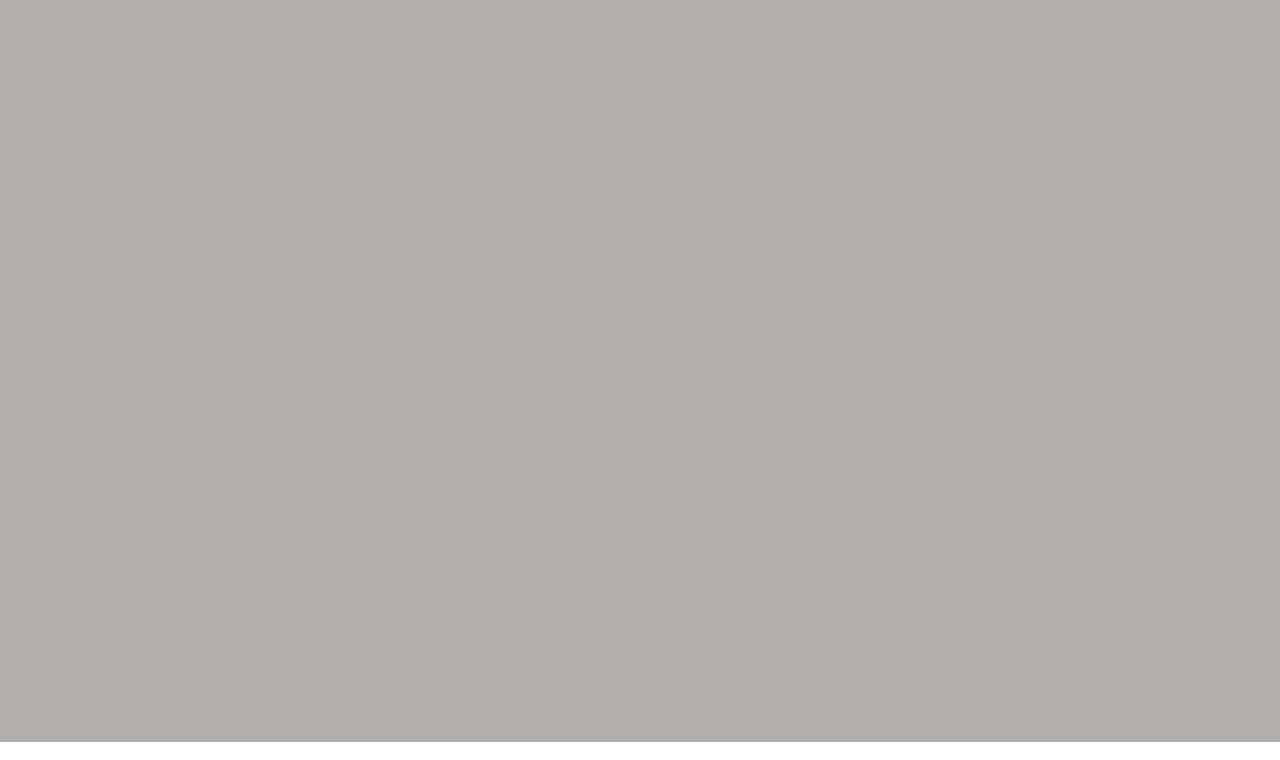
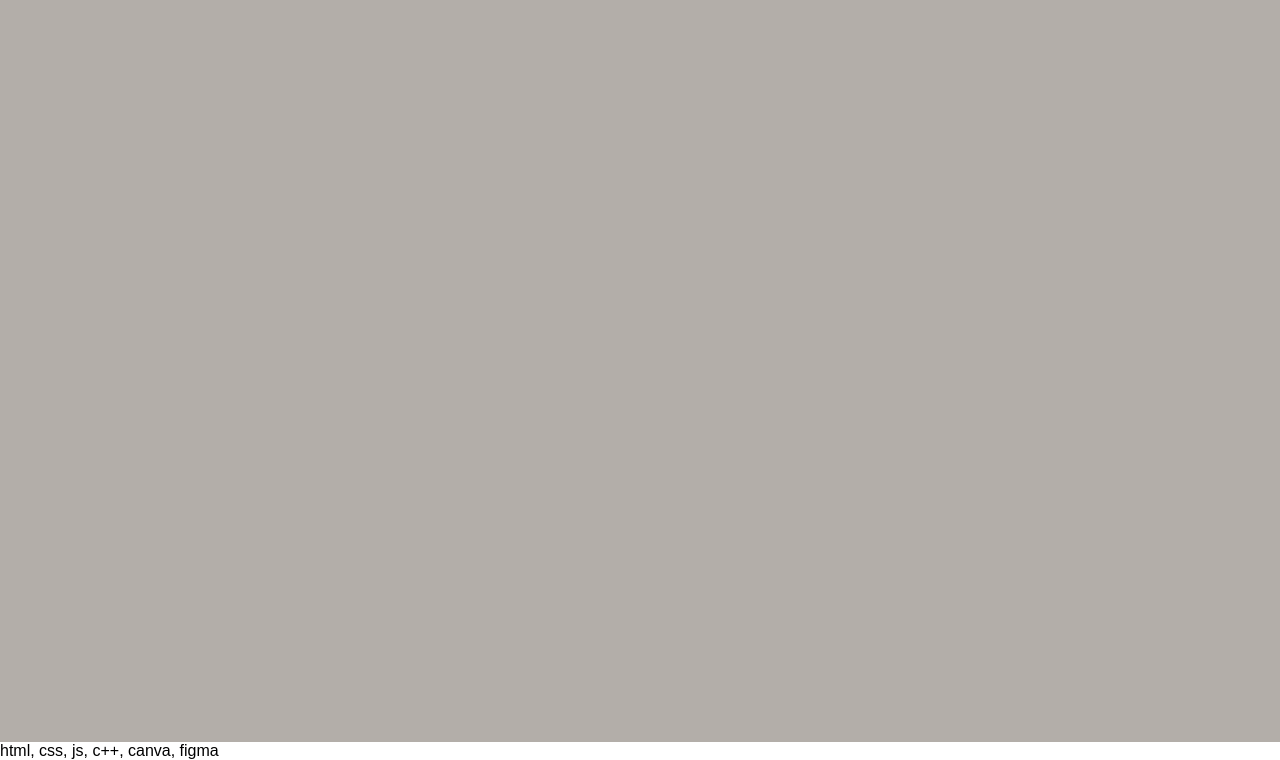
Before and after one commit to Kannikakr/Portfolio, a plain HTML site: page index.html in a window 1280 px wide. Shown: the part 692-1452 px from the top of the page. Drawn offline with nearby package versions, Linux system fonts and the light colour scheme.

Commit message:
updated html

```diff
--- a/index.html
+++ b/index.html
@@ -72,8 +72,10 @@
         </h1>
         <br><br><br><br>
         <div class="projects" id="projects">
-            <div>  </div>
             <h1>Projects</h1>
+        </div>
+        <div class="skills">
+            html, css, js, c++, canva, figma
         </div>
     </div>
 
```
